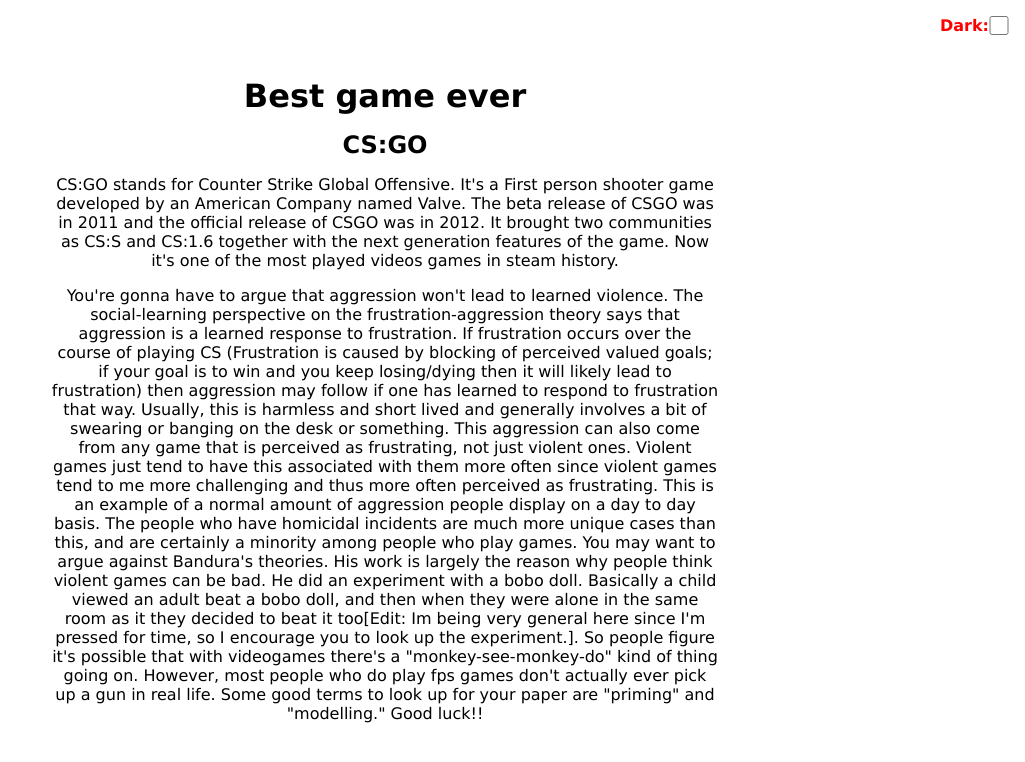
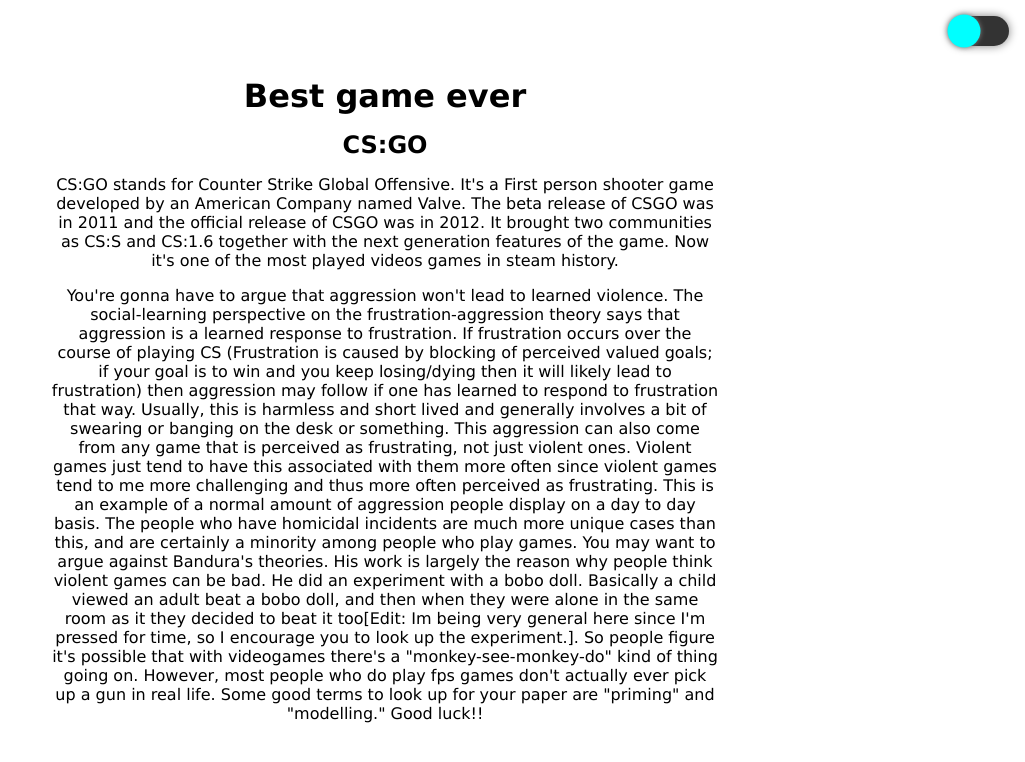
Before and after one commit to MaheshRath08/dark_mode, a plain HTML site: page index.html in a window 1280 px wide. Shown: the whole page, without its empty margins (255-1280 px from the left). Drawn offline with Linux system fonts and the light colour scheme.

Commit message:
better button design

```diff
--- a/index.html
+++ b/index.html
@@ -9,7 +9,6 @@
 </head>
 <body>
     <div class="input-container">
-        Dark:
         <input type="checkbox" name="toggle" id="toggle">
     </div>
    <div class="main" id="main">
--- a/style.css
+++ b/style.css
@@ -33,5 +33,32 @@ body{
     color: red;
 }
 input[type="checkbox"]{
-    width: 20px;
+    position: relative;
+    width: 60px;
+    height: 30px;
+    -webkit-appearance: none;
+    background-color: rgb(51, 51, 51);
+    border-radius: 20px;
+    box-shadow: 0 0 10px gray;
+    outline: none;
+    transition: 0.4s background ease-in-out;
 }
+input[type="checkbox"]:checked{
+    background-color: white;
+}
+input[type="checkbox"]::before{
+    content: '';
+    position: absolute;
+    left: 0;
+    top: 0;
+    width: 30px;
+    height: 30px;
+    background-color: cyan;
+    border-radius: 20px;
+    box-shadow: 0 0 5px gray;
+    transform: scale(1.1);
+    transition: 0.3s left ease-in-out;
+}
+input[type="checkbox"]:checked::before{
+    left: 30px;
+}
```
